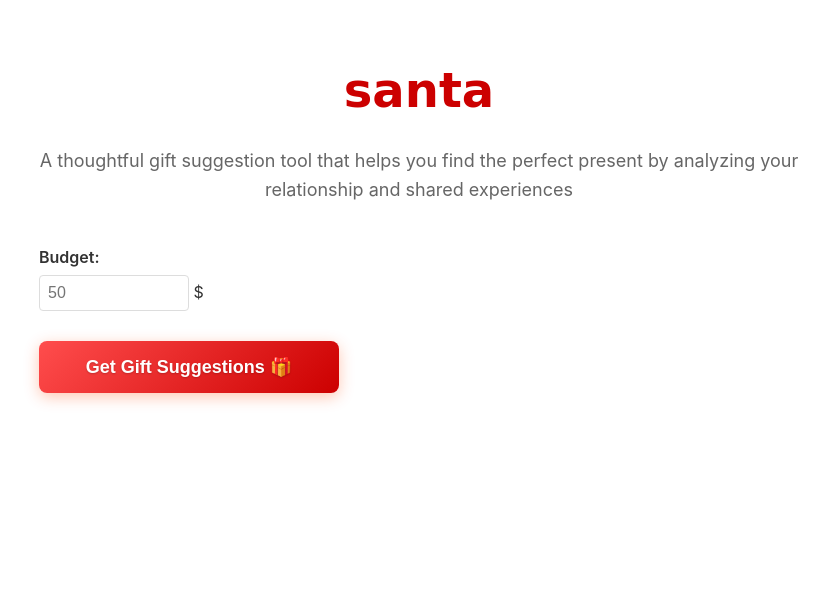
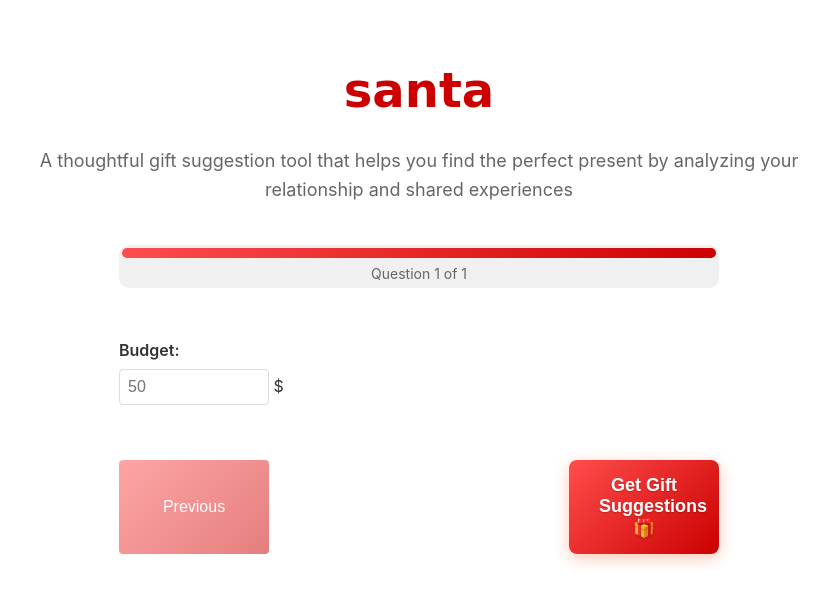
Before and after one commit to na47io/santa, a Python web app: template app/templates/index.html in a window 1280 px wide. Shown: the top 604 px of the page, without its empty margins (221-1047 px from the left). Run offline with Jinja, Linux system fonts and the light colour scheme; the template is opened without the code that fills it, so the values that code supplies are empty; some web fonts are replaced.

Commit message:
feat: Convert form to step-by-step wizard with navigation and progress tracking

```diff
--- a/app/static/css/style.css
+++ b/app/static/css/style.css
@@ -43,14 +43,80 @@ h1 {
 }
 
 /* Form elements */
+.wizard-container {
+    max-width: 600px;
+    margin: 0 auto;
+}
+
 .question {
+    display: none;
     margin-bottom: 25px;
     position: relative;
 }
 
-.question {
+.question.active {
     display: flex;
     flex-direction: column;
+    animation: fadeIn 0.3s ease-in;
+}
+
+@keyframes fadeIn {
+    from { opacity: 0; transform: translateY(10px); }
+    to { opacity: 1; transform: translateY(0); }
+}
+
+.wizard-nav {
+    display: flex;
+    justify-content: space-between;
+    margin-top: 20px;
+    gap: 10px;
+}
+
+.wizard-nav button {
+    flex: 1;
+    max-width: 150px;
+}
+
+.progress-container {
+    margin: 20px 0;
+    background: #f0f0f0;
+    border-radius: 10px;
+    padding: 3px;
+}
+
+.progress-bar {
+    height: 10px;
+    background: linear-gradient(135deg, #ff4d4d 0%, #cc0000 100%);
+    border-radius: 7px;
+    transition: width 0.3s ease;
+}
+
+.progress-text {
+    text-align: center;
+    font-size: 14px;
+    color: #666;
+    margin-top: 5px;
+}
+
+.nav-button {
+    padding: 12px 24px;
+    font-size: 16px;
+    color: white;
+    border: none;
+    border-radius: 4px;
+    cursor: pointer;
+    transition: all 0.2s;
+    background: linear-gradient(135deg, #ff4d4d 0%, #cc0000 100%);
+}
+
+.nav-button:disabled {
+    opacity: 0.5;
+    cursor: not-allowed;
+}
+
+.nav-button:not(:disabled):hover {
+    transform: translateY(-2px);
+    box-shadow: 0 4px 15px rgba(255, 69, 0, 0.3);
 }
 
 .textarea-container {
--- a/app/templates/index.html
+++ b/app/templates/index.html
@@ -21,8 +21,14 @@
       </p>
     </div>
     <form id="questionForm" action="/submit" method="post">
+      <div class="wizard-container">
+        <div class="progress-container">
+          <div class="progress-bar" id="progress"></div>
+          <div class="progress-text">Question <span id="currentStep">1</span> of <span id="totalSteps">{{ questions_data|length + 1 }}</span></div>
+        </div>
+
         {% for item in questions_data %}
-      <div class="question">
+        <div class="question" id="step{{loop.index}}">
           <label for="q{{loop.index}}">{{item.question}}</label>
           <div class="textarea-container">
             <div class="textarea-controls">
@@ -45,6 +51,7 @@
         </div>
         {% endfor %}
 
+        <div class="question" id="stepBudget">
           <div class="budget-section">
             <label for="budget">Budget:</label>
             <input
@@ -59,11 +66,15 @@
             />
             <span id="currencySymbol"></span>
           </div>
+        </div>
 
-      <div style="margin-top: 20px">
-        <button type="submit" class="submit-button">
+        <div class="wizard-nav">
+          <button type="button" class="nav-button" id="prevBtn" onclick="prevStep()">Previous</button>
+          <button type="button" class="nav-button" id="nextBtn" onclick="nextStep()">Next</button>
+          <button type="submit" class="submit-button" id="submitBtn" style="display: none;">
             Get Gift Suggestions 🎁
           </button>
+        </div>
       </div>
     </form>
 
@@ -80,6 +91,47 @@
 
       // Make questions available globally
       window.questions = {{ questions_data|tojson }};
+
+      // Wizard functionality
+      let currentStep = 1;
+      const totalSteps = {{ questions_data|length + 1 }}; // +1 for budget step
+
+      function showStep(step) {
+        // Hide all questions
+        document.querySelectorAll('.question').forEach(q => q.classList.remove('active'));
+
+        // Show current question
+        const stepElement = step === totalSteps
+          ? document.getElementById('stepBudget')
+          : document.getElementById('step' + step);
+        stepElement.classList.add('active');
+
+        // Update progress
+        document.getElementById('currentStep').textContent = step;
+        document.getElementById('progress').style.width = ((step / totalSteps) * 100) + '%';
+
+        // Update buttons
+        document.getElementById('prevBtn').disabled = step === 1;
+        document.getElementById('nextBtn').style.display = step === totalSteps ? 'none' : 'block';
+        document.getElementById('submitBtn').style.display = step === totalSteps ? 'block' : 'none';
+      }
+
+      function nextStep() {
+        if (currentStep < totalSteps) {
+          currentStep++;
+          showStep(currentStep);
+        }
+      }
+
+      function prevStep() {
+        if (currentStep > 1) {
+          currentStep--;
+          showStep(currentStep);
+        }
+      }
+
+      // Initialize wizard
+      showStep(1);
 
       // Autosave functionality
       let autosaveTimeout;
```
Lines whose indentation alone changed are shown as unchanged.
